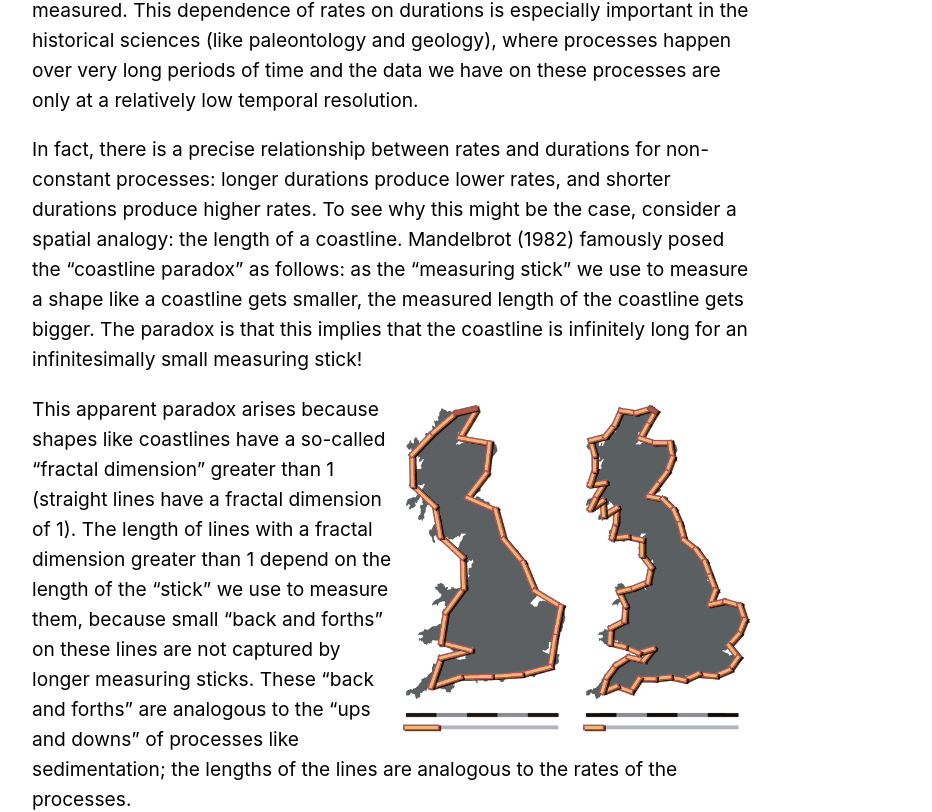
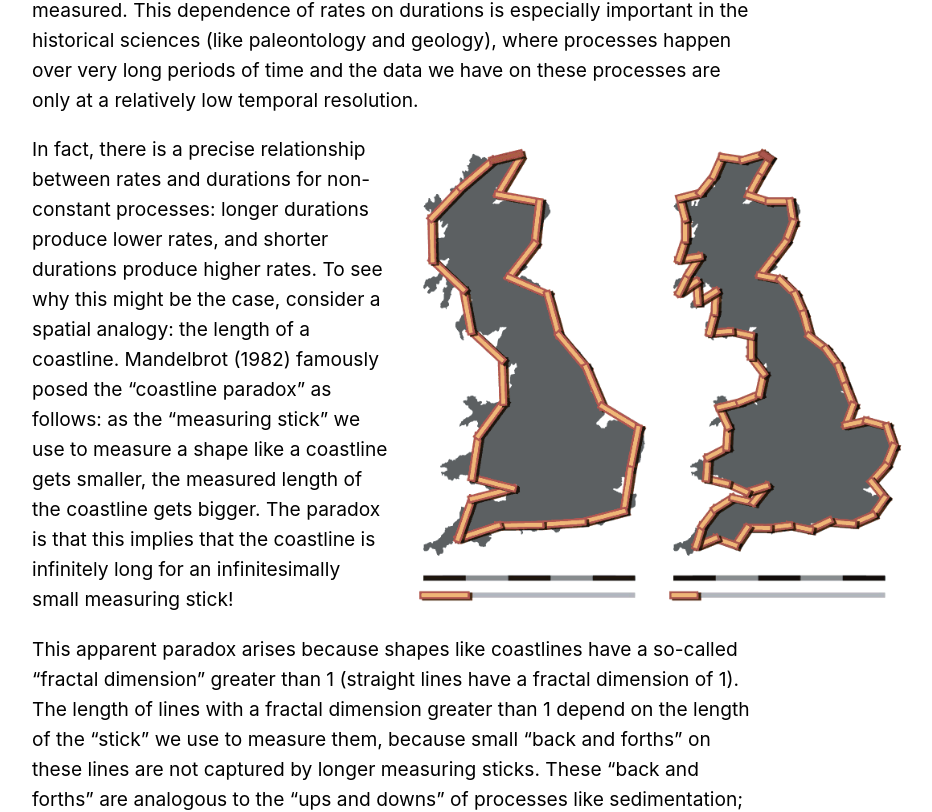
Before and after one commit to scl963/temporal-scaling, a Next.js app: page / in a window 1280 px wide. Shown: the part 989-1801 px from the top of the page, without its empty margins (248-1180 px from the left). Built offline with nearby package versions, Linux system fonts and the light colour scheme.

Commit message:
Add alt text for graph image, more styling updates for images

```diff
--- a/pages/index.tsx
+++ b/pages/index.tsx
@@ -53,7 +53,31 @@ export default function Home() {
               periods of time and the data we have on these processes are only
               at a relatively low temporal resolution.
             </p>
-            <p>
+          </div>
+          <div className={styles.rightOffset}>
+            <div className={styles.offsetImage}>
+              <div className={styles.imageContainer}>
+                <Image
+                  src={coarseCoastline}
+                  alt="A map of the coastline of Great Britain, with measuring sticks of 62 miles in length
+                overlaid on the coastline resulting in a coarse (and therefore smaller)
+                measurement and leaving out finer details."
+                  loading="lazy"
+                  height={480}
+                  width={250}
+                />
+                <Image
+                  src={fineCoastline}
+                  alt="A second map of the coastline of Great Britain,
+                with measuring sticks of 31 miles in length overlaid on the coastline,
+                resulting in a more precise (and longer) measurement of the overall length."
+                  loading="lazy"
+                  height={480}
+                  width={250}
+                />
+              </div>
+            </div>
+            <p className={styles.offsetTextLeft}>
               In fact, there is a precise relationship between rates and
               durations for non-constant processes: longer durations produce
               lower rates, and shorter durations produce higher rates. To see
@@ -65,26 +89,8 @@ export default function Home() {
               coastline is infinitely long for an infinitesimally small
               measuring stick!
             </p>
-            <div className={styles.imageContainer}>
-              <Image
-                src={coarseCoastline}
-                alt="A map of the coastline of Great Britain, with measuring sticks of 62 miles in length
-            overlaid on the coastline resulting in a coarse (and therefore smaller)
-            measurement and leaving out finer details."
-                loading="lazy"
-                height={347}
-                width={180}
-              />
-              <Image
-                src={fineCoastline}
-                alt="A second map of the coastline of Great Britain,
-             with measuring sticks of 31 miles in length overlaid on the coastline,
-             resulting in a more precise (and longer) measurement of the overall length."
-                loading="lazy"
-                height={347}
-                width={180}
-              />
-            </div>
+          </div>
+          <div className={styles.textWrapper}>
             <p>
               This apparent paradox arises because shapes like coastlines have a
               so-called “fractal dimension” greater than 1 (straight lines have
@@ -111,9 +117,18 @@ export default function Home() {
               “temporal scaling.”
             </p>
           </div>
-          <div className={styles.offsetImageParagraph}>
+          <div className={styles.leftOffset}>
             <div className={styles.offsetImage}>
-              <Image src={randomData} alt="" width={480} height={320} />
+              <Image
+                src={randomData}
+                alt="A graph of rain gauge data with both axes using logarithmic
+              scales to show the relationship between rates of change and the measurement duration.
+              A best fit line slopes down and to the right, indicating that as the measurement duration increases,
+              the rate of change seems to decrease."
+                width={480}
+                height={320}
+                loading="lazy"
+              />
             </div>
             <p className={styles.offsetText}>
               Second, we can use temporal scaling to compare rate data collected
--- a/styles/Home.module.css
+++ b/styles/Home.module.css
@@ -12,6 +12,7 @@
 .imageContainer {
   display: flex;
   flex-direction: row;
+  flex-wrap: nowrap;
   float: right;
   justify-content: center;
 }
@@ -65,16 +66,24 @@
   }
 
   .offsetText {
-    flex: 1 2s 50%;
+    flex: 1 2 50%;
     margin: 0;
     padding-right: 9rem;
   }
 
+  .offsetTextLeft {
+    composes: offsetText;
+    padding-right: 0;
+    padding-left: 9.5rem;
+  }
+
   .leftOffset {
+    composes: offsetImageParagraph;
     flex-direction: row;
   }
 
   .rightOffset {
+    composes: offsetImageParagraph;
     flex-direction: row-reverse;
   }
 }
```
